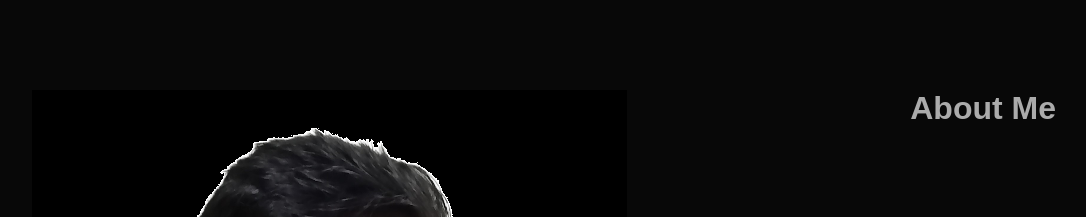
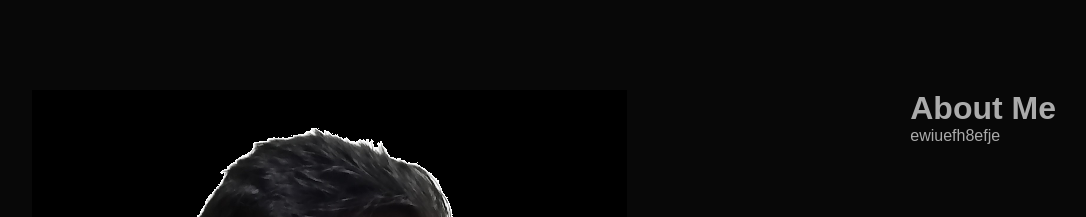
Before and after one commit to Bhatteryash/Bhatter-Yash.github.io, a plain HTML site: page index.html in a window 1280 px wide. Shown: the part 800-1017 px from the top of the page, without its empty margins (96-1182 px from the left). Drawn offline with Linux system fonts and the light colour scheme.

Commit message:
Initial commit

```diff
--- a/index.html
+++ b/index.html
@@ -35,6 +35,7 @@
                 </div>
                 <div class="about-col-1">
                     <h1>About Me</h1>
+                    <p>ewiuefh8efje</p>
                 </div>
             </div>
         </div>
```
